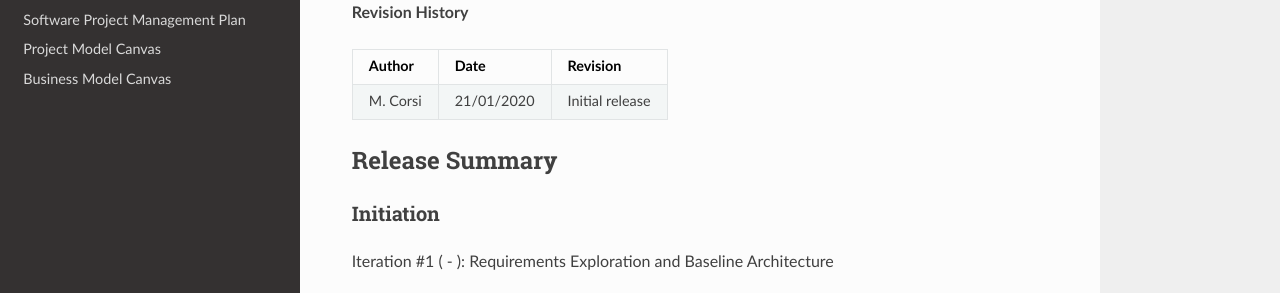
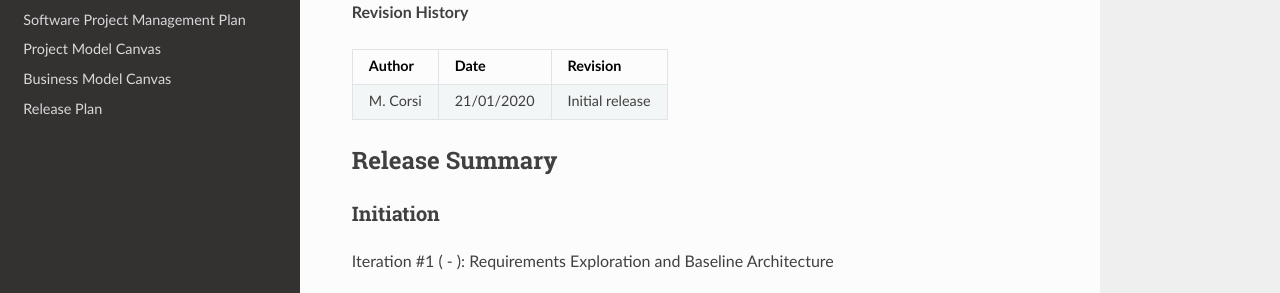
Before and after one commit to Fr0stBob/2020-5Ai-team7-Corsi, an MkDocs documentation site: the page built from docs/Release Plan.md, in a window 1280 px wide. Shown: the part 159-452 px from the top of the page. Built offline with MkDocs 1.6.1, drawn with Linux system fonts in a browser that asks for light colours; nearby versions of some CDN libraries.

Commit message:
Update mkdocs.yml

```diff
--- a/mkdocs.yml
+++ b/mkdocs.yml
@@ -6,6 +6,7 @@ nav:
     - 'Software Project Management Plan': 'Software Project Management Plan.md'
     - 'Project Model Canvas': 'Project Model Canvas.pdf'
     - 'Business Model Canvas': 'Business Model Canvas.pdf'
+    - 'Release Plan': 'Release Plan.pdf'
 
 
 theme:
```
